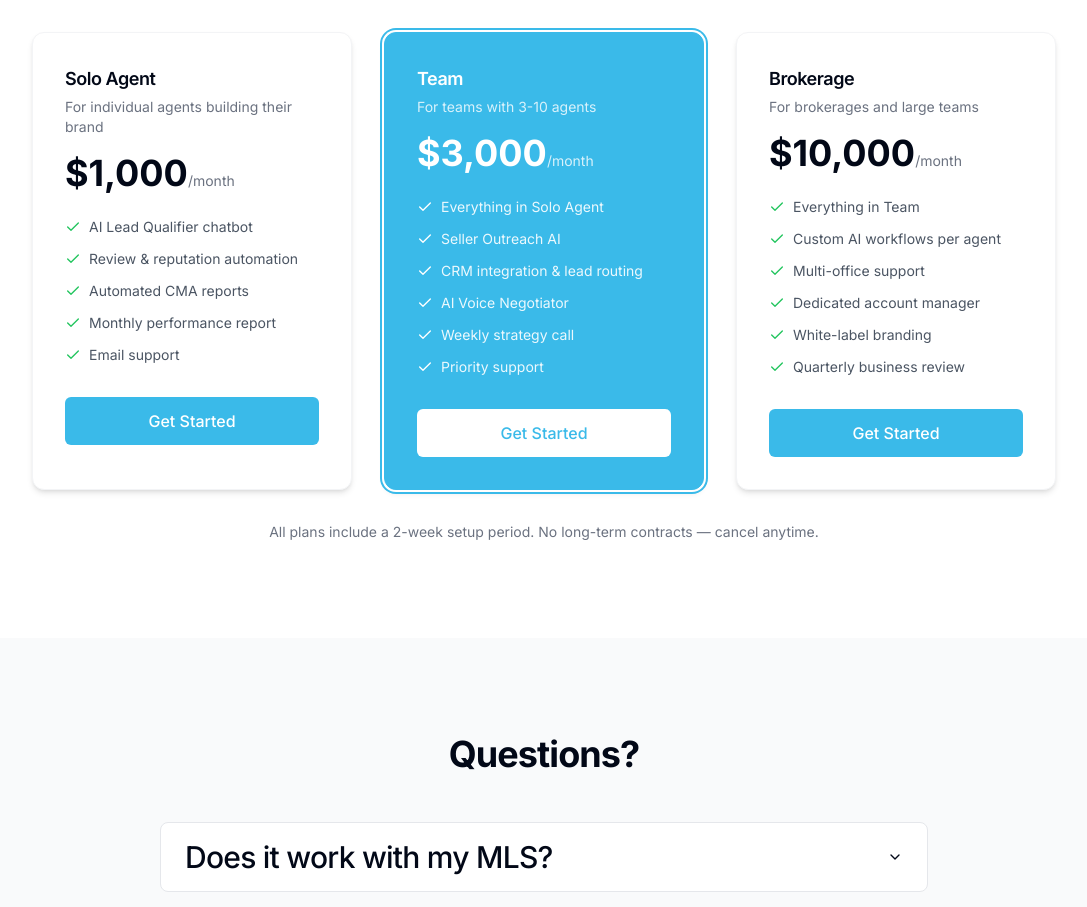
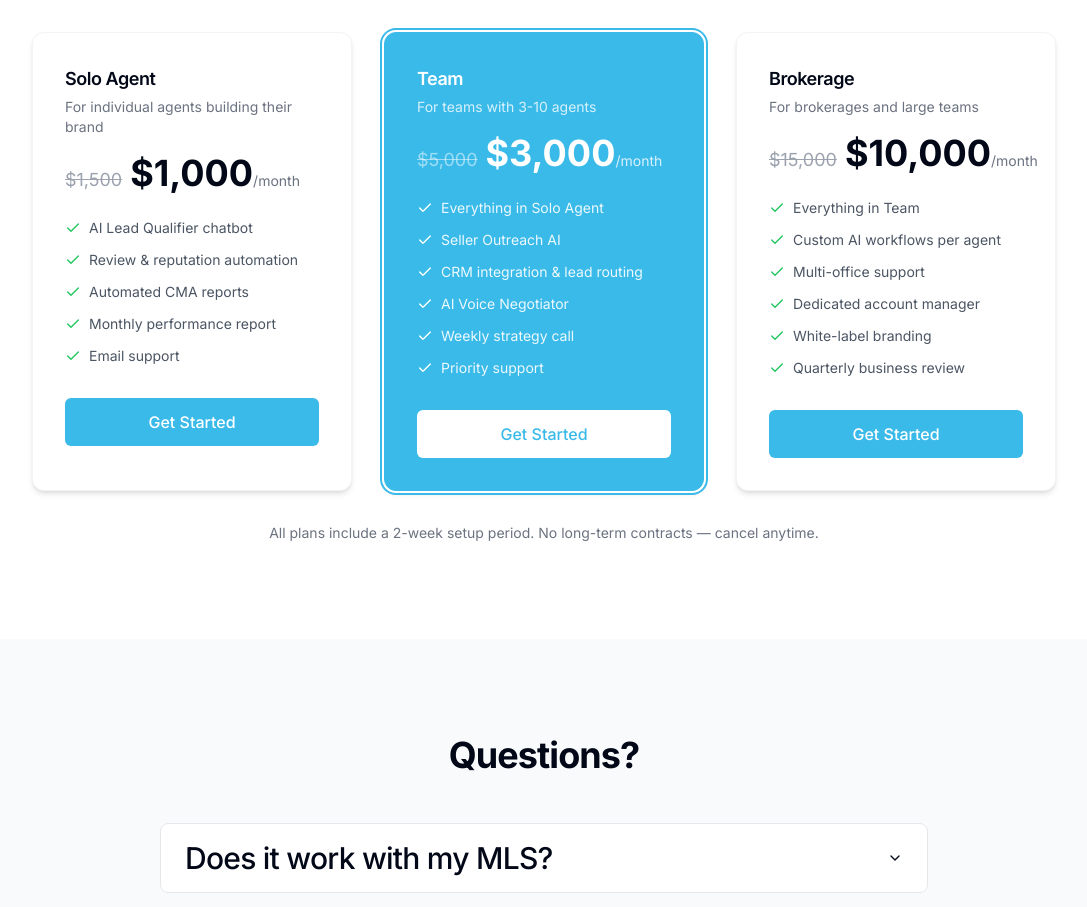
Before and after one commit to mutaaf/digital-craft-architect, a React (Vite) app: page /realestate in a window 1280 px wide. Shown: the part 4040-4947 px from the top of the page, without its empty margins (96-1183 px from the left). Built offline with nearby package versions, Linux system fonts and the light colour scheme; no server answers.

Commit message:
gtm(PRICING-ANCHOR): Add crossed-out original prices to pricing tiers for value anchoring
Co-Authored-By: Claude Code Innovation Agent <noreply@anthropic.com>

```diff
--- a/src/pages/Construction.tsx
+++ b/src/pages/Construction.tsx
@@ -120,11 +120,12 @@ const StatCard: React.FC<{ value: string; label: string; delay: number }> = ({
 const PricingTier: React.FC<{
   name: string;
   price: string;
+  originalPrice?: string;
   description: string;
   features: string[];
   highlight?: boolean;
   delay: number;
-}> = ({ name, price, description, features, highlight, delay }) => (
+}> = ({ name, price, originalPrice, description, features, highlight, delay }) => (
   <div
     className={`rounded-xl p-8 shadow-md border transition-all duration-300 hover:shadow-lg animate-slide-up ${
       highlight
@@ -138,6 +139,9 @@ const PricingTier: React.FC<{
       {description}
     </p>
     <p className="mb-6">
+      {originalPrice && (
+        <span className={`text-lg line-through mr-2 ${highlight ? 'text-white/50' : 'text-gray-400 dark:text-gray-500'}`}>{originalPrice}</span>
+      )}
       <span className={`text-4xl font-bold ${highlight ? 'text-white' : ''}`}>{price}</span>
       <span className={`text-sm ${highlight ? 'text-white/80' : 'text-gray-500'}`}>/month</span>
     </p>
@@ -541,6 +545,7 @@ const Construction: React.FC = () => {
           <PricingTier
             name="Starter"
             price="$500"
+            originalPrice="$800"
             description="For solo contractors and small crews"
             features={[
               'AI Lead Responder chatbot',
@@ -554,6 +559,7 @@ const Construction: React.FC = () => {
           <PricingTier
             name="Growth"
             price="$1,500"
+            originalPrice="$2,500"
             description="For growing firms with 5-20 employees"
             features={[
               'Everything in Starter',
@@ -569,6 +575,7 @@ const Construction: React.FC = () => {
           <PricingTier
             name="Scale"
             price="$5,000"
+            originalPrice="$8,000"
             description="For established builders and GCs"
             features={[
               'Everything in Growth',
--- a/src/pages/RealEstate.tsx
+++ b/src/pages/RealEstate.tsx
@@ -120,11 +120,12 @@ const StatCard: React.FC<{ value: string; label: string; delay: number }> = ({
 const PricingTier: React.FC<{
   name: string;
   price: string;
+  originalPrice?: string;
   description: string;
   features: string[];
   highlight?: boolean;
   delay: number;
-}> = ({ name, price, description, features, highlight, delay }) => (
+}> = ({ name, price, originalPrice, description, features, highlight, delay }) => (
   <div
     className={`rounded-xl p-8 shadow-md border transition-all duration-300 hover:shadow-lg animate-slide-up ${
       highlight
@@ -138,6 +139,9 @@ const PricingTier: React.FC<{
       {description}
     </p>
     <p className="mb-6">
+      {originalPrice && (
+        <span className={`text-lg line-through mr-2 ${highlight ? 'text-white/50' : 'text-gray-400 dark:text-gray-500'}`}>{originalPrice}</span>
+      )}
       <span className={`text-4xl font-bold ${highlight ? 'text-white' : ''}`}>{price}</span>
       <span className={`text-sm ${highlight ? 'text-white/80' : 'text-gray-500'}`}>/month</span>
     </p>
@@ -541,6 +545,7 @@ const RealEstate: React.FC = () => {
           <PricingTier
             name="Solo Agent"
             price="$1,000"
+            originalPrice="$1,500"
             description="For individual agents building their brand"
             features={[
               'AI Lead Qualifier chatbot',
@@ -554,6 +559,7 @@ const RealEstate: React.FC = () => {
           <PricingTier
             name="Team"
             price="$3,000"
+            originalPrice="$5,000"
             description="For teams with 3-10 agents"
             features={[
               'Everything in Solo Agent',
@@ -569,6 +575,7 @@ const RealEstate: React.FC = () => {
           <PricingTier
             name="Brokerage"
             price="$10,000"
+            originalPrice="$15,000"
             description="For brokerages and large teams"
             features={[
               'Everything in Team',
```
Also changed, not shown: 1 other file (tests, documents, lock files or other folders).
